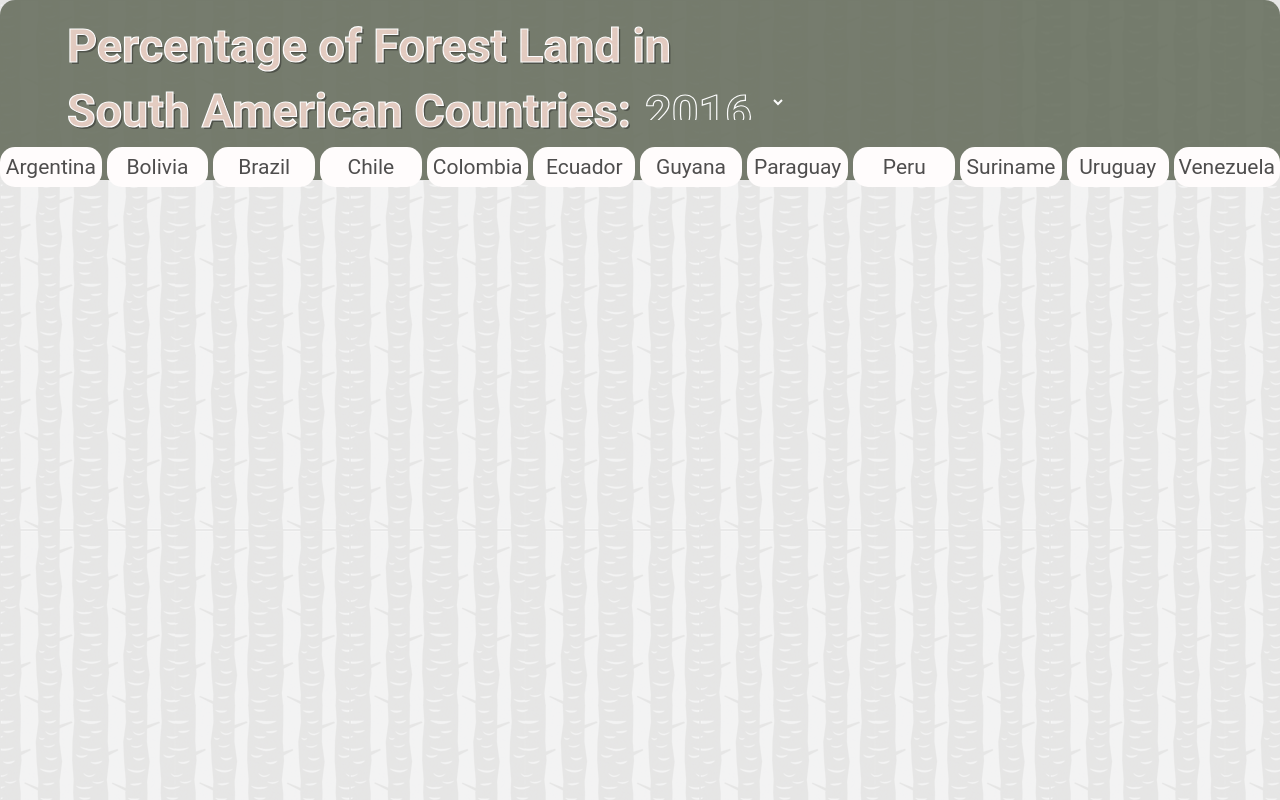
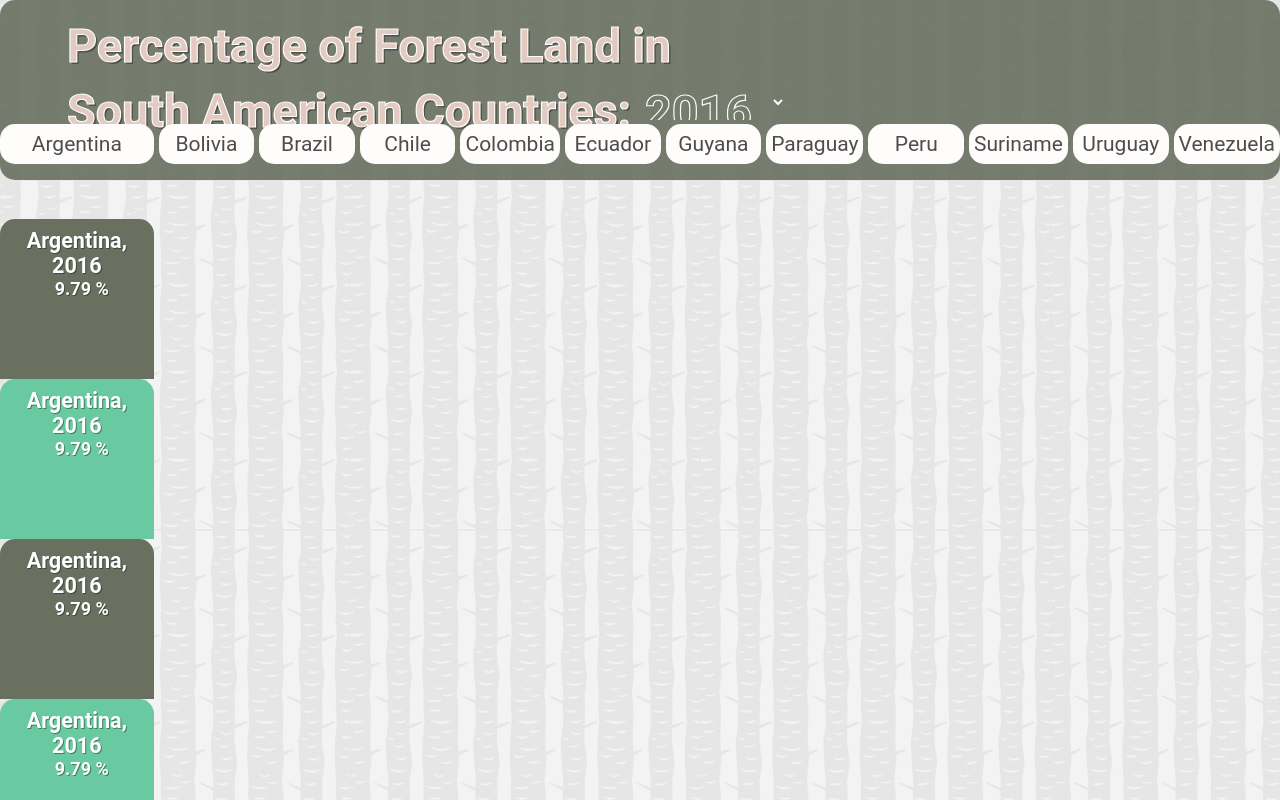
Before and after one commit to nicol-hawkins/toggle-graph-react, a React (Create React App) app: page / in a window 1280 px wide. Both pictures are taken after a click on the element "Argentina". Shown: the top 800 px of the page. Built offline with nearby package versions, Linux system fonts and the light colour scheme.

Commit message:
bars are toggling on. needed to change 'chosenCountries' prop to props.data for the loop

```diff
--- a/src/App.js
+++ b/src/App.js
@@ -142,6 +142,21 @@
       >
 
 
+
+        {
+          this.state.isVisible ?
+          this.state.data.map((info, index) => (
+            <BarChart
+            className="bar--show bar"
+            info={info}
+            data={this.state.data}
+            year={this.state.year}
+            chosenCountries={this.state.chosenCountries}
+            >
+          </BarChart>
+          )) : null
+        }
+
         {/* {
           this.state.data.map((info, index) => (
             <CountryButton
--- a/src/components/BarChart/BarChart.js
+++ b/src/components/BarChart/BarChart.js
@@ -24,7 +24,7 @@
         {this.props.children}
       </div>
       {
-          this.props.chosenCountries.map((info, index) => (
+          this.props.data.map((info, index) => (
             <div
               className={className}
               style={barStyle, {height: this.props.info.Percentage - 10 + "%" }}>
--- a/src/components/CountryList/CountryList.js
+++ b/src/components/CountryList/CountryList.js
@@ -52,7 +52,7 @@
           ))
         }
 
-        <div className='testBar' style={barStyle}>
+        <div style={barStyle}>
           {this.props.children}
         </div>
       </div>
```
